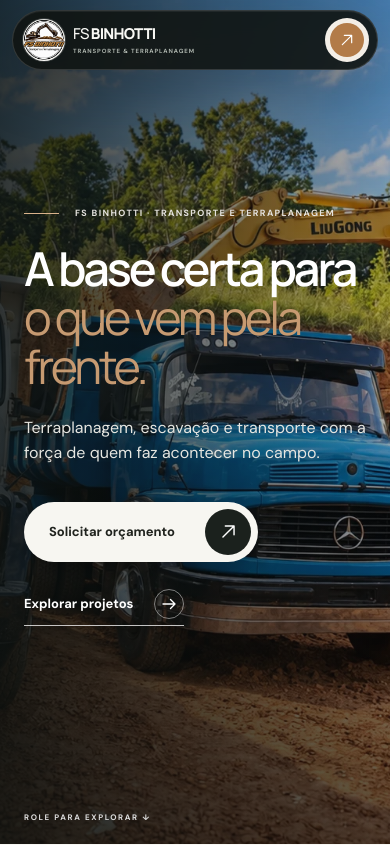
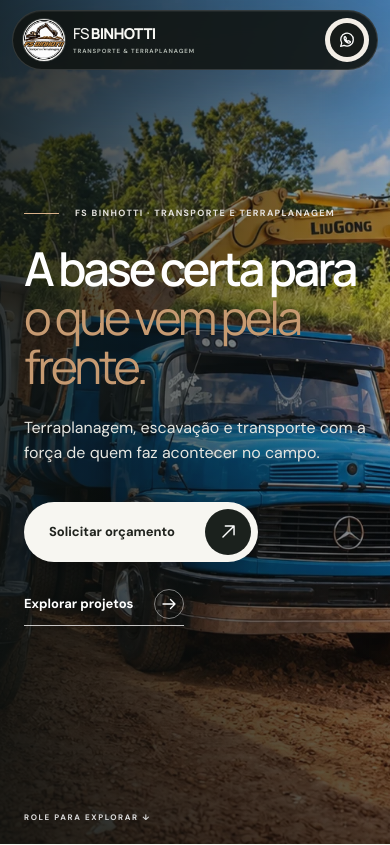
Before and after one commit to Binhotti/fsbinhotti-landing-page, a Next.js app: page / in a window 390 px wide. Shown: the top 845 px of the page. Built offline with nearby package versions, Linux system fonts and the light colour scheme.

Commit message:
fix: usar ícone do whatsapp na navbar móvel

```diff
--- a/src/app/globals.css
+++ b/src/app/globals.css
@@ -173,6 +173,10 @@ a {
     width: 16px;
     height: 16px;
     transition: transform .25s ease
+}
+
+.header-contact-icon .whatsapp-icon {
+    display: none
 }
 
 .header-contact:hover .header-contact-icon svg {
@@ -854,7 +858,19 @@ a {
 
     .header-contact-icon {
         width: 34px;
-        height: 34px
+        height: 34px;
+        background: var(--ink);
+        color: #fff
+    }
+
+    .header-contact-icon>svg:not(.whatsapp-icon) {
+        display: none
+    }
+
+    .header-contact-icon .whatsapp-icon {
+        display: block;
+        width: 18px;
+        height: 18px
     }
 
     .hero {
--- a/src/app/page.tsx
+++ b/src/app/page.tsx
@@ -45,7 +45,7 @@ export default function Home() {
           <a href="#servicos">Serviços</a>
           <a href="#projetos">Projetos</a>
         </nav>
-        <a className="header-contact" href={whatsapp} target="_blank" rel="noopener noreferrer" aria-label="Fale com a gente pelo WhatsApp"><span className="header-contact-label">Fale com a gente</span><span className="header-contact-icon"><Arrow diagonal /></span></a>
+        <a className="header-contact" href={whatsapp} target="_blank" rel="noopener noreferrer" aria-label="Fale com a gente pelo WhatsApp"><span className="header-contact-label">Fale com a gente</span><span className="header-contact-icon"><Arrow diagonal /><WhatsAppIcon /></span></a>
       </header>
 
       <section className="hero" id="inicio" aria-labelledby="hero-title">
```
